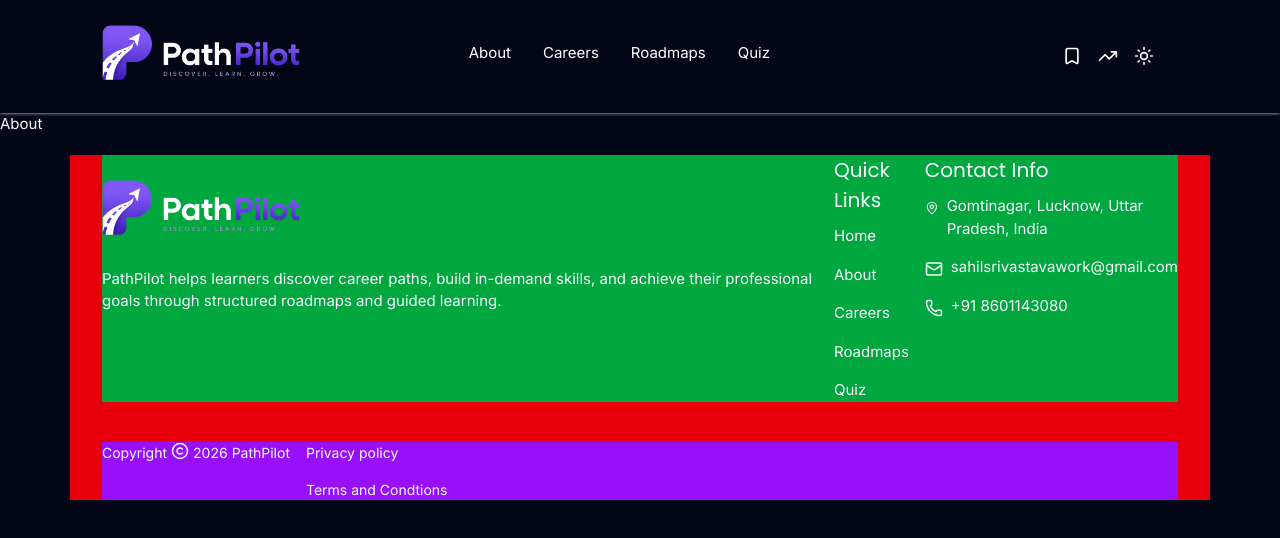
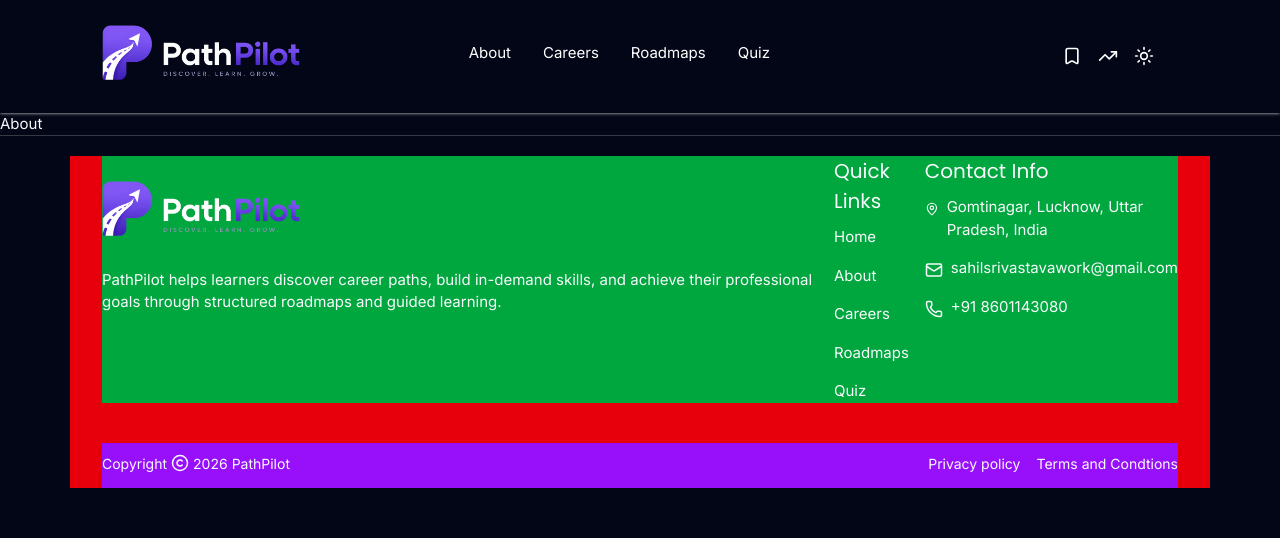
Before and after one commit to sahill-srivastava/pathpilot-react, a React (Vite) app: page /about in a window 1280 px wide. Shown: the top 538 px of the page. Built offline with nearby package versions, Linux system fonts and the light colour scheme.

Commit message:
fix shadow

```diff
--- a/src/components/layout/footer/Footer.jsx
+++ b/src/components/layout/footer/Footer.jsx
@@ -6,7 +6,7 @@
 
 export default function Footer() {
   return (
-    <footer>
+    <footer className="border-t border-white/20">
       <Container className="bg-red-600">
         <FooterTop />
         <FooterBottom />
--- a/src/components/layout/footer/FooterBottom.jsx
+++ b/src/components/layout/footer/FooterBottom.jsx
@@ -13,17 +13,17 @@
     text-[14px] bg-purple-600
     flex flex-col items-start gap-4
 
-    md:flex-row md:justify-content
+    md:flex-row md:items-center md:justify-between md:pt-2.5 md:pb-3.5
     "
     >
-      <div className="flex gap-1">
+      <div className="flex gap-1 md:items-center">
         <span>Copyright</span>
         <Copyright size={18} />
         {d.getFullYear()}
         <span>PathPilot</span>
       </div>
 
-      <div className="flex flex-col gap-4">
+      <div className="flex flex-col gap-4 md:flex-row md:items-center">
         <PrivacyPolicy />
         <TermsConditions />
       </div>
```
